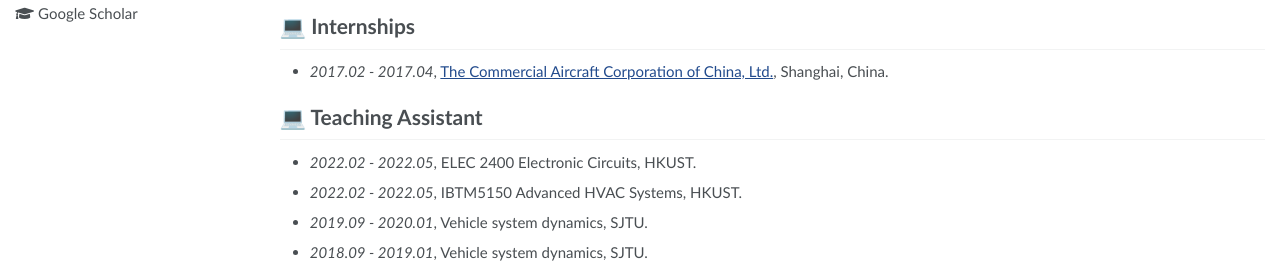
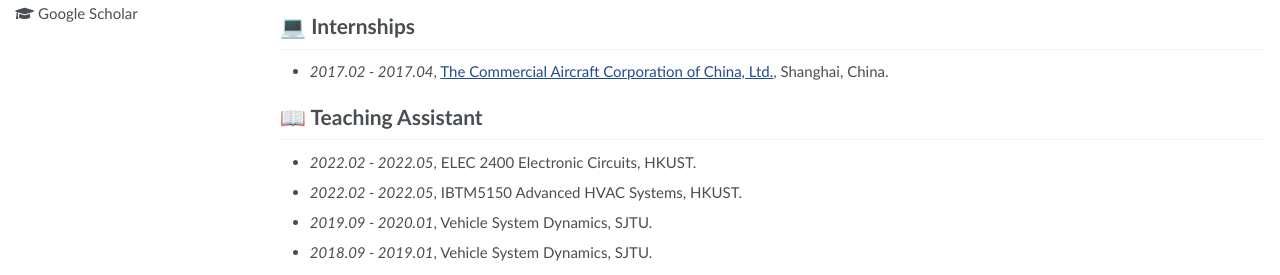
Before and after one commit to RayeRen/acad-homepage.github.io, a Jekyll site: the page built from _pages/about.md, in a window 1280 px wide and 900 px high, scrolled down 926 px. Shown: the part 622-897 px from the top of the window. Built offline with Jekyll 4.4.1, drawn with Linux system fonts in a browser that asks for light colours.

Commit message:
personal website

```diff
--- a/_pages/about.md
+++ b/_pages/about.md
@@ -73,8 +73,8 @@ My research interest includes building control and autonomous vehicles. I have p
 # 💻 Internships
 - *2017.02 - 2017.04*, [The Commercial Aircraft Corporation of China, Ltd.](http://www.comac.cc//), Shanghai, China.
 
-# 💻 Teaching Assistant
+# 📖 Teaching Assistant
 - *2022.02 - 2022.05*, ELEC 2400 Electronic Circuits, HKUST.
 - *2022.02 - 2022.05*, IBTM5150 Advanced HVAC Systems, HKUST.
-- *2019.09 - 2020.01*, Vehicle system dynamics, SJTU.
-- *2018.09 - 2019.01*, Vehicle system dynamics, SJTU.
+- *2019.09 - 2020.01*, Vehicle System Dynamics, SJTU.
+- *2018.09 - 2019.01*, Vehicle System Dynamics, SJTU.
```
